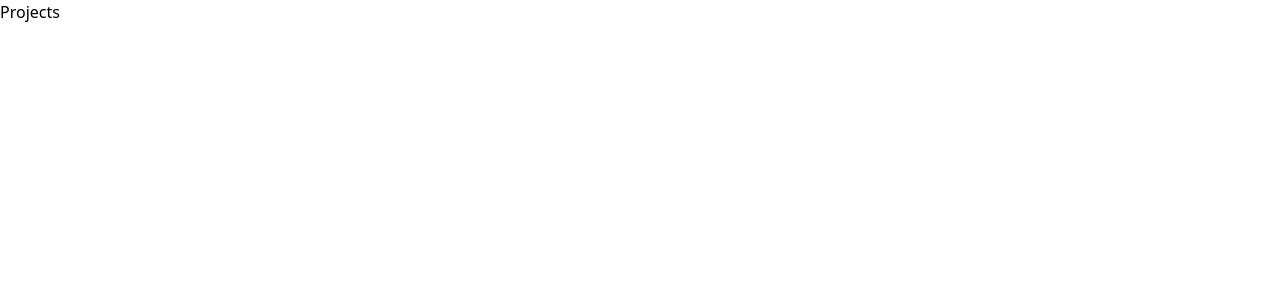
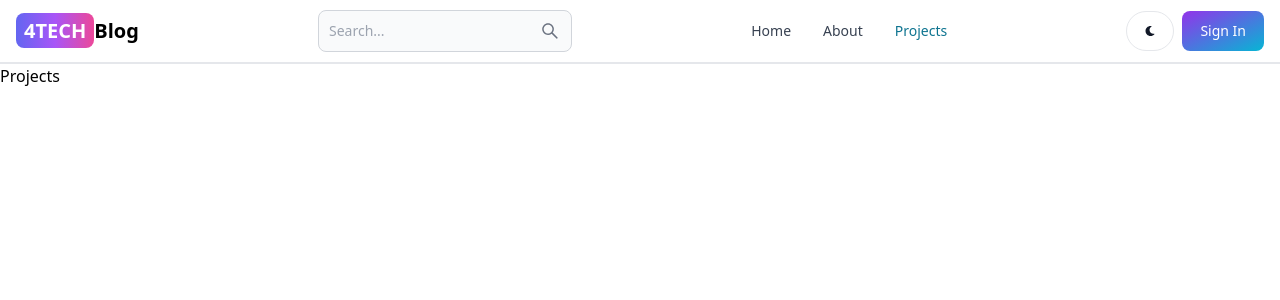
Before and after one commit to luanzio/mernBlog, a React (Vite) app in the folder client/: page /projects in a window 1280 px wide. Shown: the top 300 px of the page. Built offline with nearby package versions, Linux system fonts and the light colour scheme.

Commit message:
feat: create header section

```diff
--- a/client/package.json
+++ b/client/package.json
@@ -10,8 +10,10 @@
     "preview": "vite preview"
   },
   "dependencies": {
+    "flowbite-react": "^0.7.6",
     "react": "^18.2.0",
     "react-dom": "^18.2.0",
+    "react-icons": "^5.0.1",
     "react-router-dom": "^6.22.3"
   },
   "devDependencies": {
--- a/client/src/App.jsx
+++ b/client/src/App.jsx
@@ -5,10 +5,12 @@
 import SignIn from './pages/SignIn';
 import SignUp from './pages/SignUp';
 import Projects from './pages/Projects';
+import Header from './components/Header';
 
 export default function App() {
   return (
     <BrowserRouter>
+      <Header />
       <Routes>
         <Route path="/" element={<Home />} />
         <Route path="/about" element={<About />} />
--- /dev/null
+++ b/client/src/components/Header.jsx
@@ -0,0 +1,61 @@
+import { Button, Navbar, TextInput } from 'flowbite-react';
+import { Link, useLocation } from 'react-router-dom';
+import { AiOutlineSearch } from 'react-icons/ai';
+import { FaMoon } from 'react-icons/fa';
+
+export default function Header() {
+  const path = useLocation().pathname;
+  return (
+    <Navbar className="border-b-2">
+      <Link
+        to="/"
+        className="self-center whitespace-nowrap text-sm sm:text-xl font-semibold dark:text-white"
+      >
+        <span className="px-2 py-1 bg-gradient-to-r from-indigo-500 via-purple-500 to-pink-500 rounded-lg text-white">
+          4TECH
+        </span>
+        Blog
+      </Link>
+      <form>
+        <TextInput
+          type="text"
+          placeholder="Search..."
+          rightIcon={AiOutlineSearch}
+          className="hidden lg:inline"
+        />
+      </form>
+      <Button className="w-12 h-10 lg:hidden" color="gray" pill>
+        <AiOutlineSearch />
+      </Button>
+      <div className="flex gap-2 md:order-2">
+        <Button className="w-12 h-10 hidden sm:inline" color="gray" pill>
+          <FaMoon />
+        </Button>
+        <Link to="/sign-in">
+          <Button gradientDuoTone="purpleToBlue">Sign In</Button>
+        </Link>
+        <Navbar.Toggle />
+      </div>
+      <Navbar.Collapse>
+        <Link to="/" style={{ textDecoration: 'none', color: 'inherit' }}>
+          <Navbar.Link active={path === '/'} as={'div'}>
+            Home
+          </Navbar.Link>
+        </Link>
+        <Link to="/about" style={{ textDecoration: 'none', color: 'inherit' }}>
+          <Navbar.Link active={path === '/about'} as={'div'}>
+            About
+          </Navbar.Link>
+        </Link>
+        <Link
+          to="/projects"
+          style={{ textDecoration: 'none', color: 'inherit' }}
+        >
+          <Navbar.Link active={path === '/projects'} as={'div'}>
+            Projects
+          </Navbar.Link>
+        </Link>
+      </Navbar.Collapse>
+    </Navbar>
+  );
+}
--- a/client/tailwind.config.js
+++ b/client/tailwind.config.js
@@ -1,8 +1,15 @@
 /** @type {import('tailwindcss').Config} */
 export default {
-  content: ['./index.html', './src/**/*.{js,ts,jsx,tsx}'],
+  content: [
+    './index.html',
+    './src/**/*.{js,ts,jsx,tsx}',
+    'node_modules/flowbite-react/lib/esm/**/*.js',
+  ],
   theme: {
     extend: {},
   },
-  plugins: [],
+  plugins: [
+    // ...
+    import('flowbite/plugin'),
+  ],
 };
```
Also changed, not shown: 1 other file (tests, documents, lock files or other folders).
